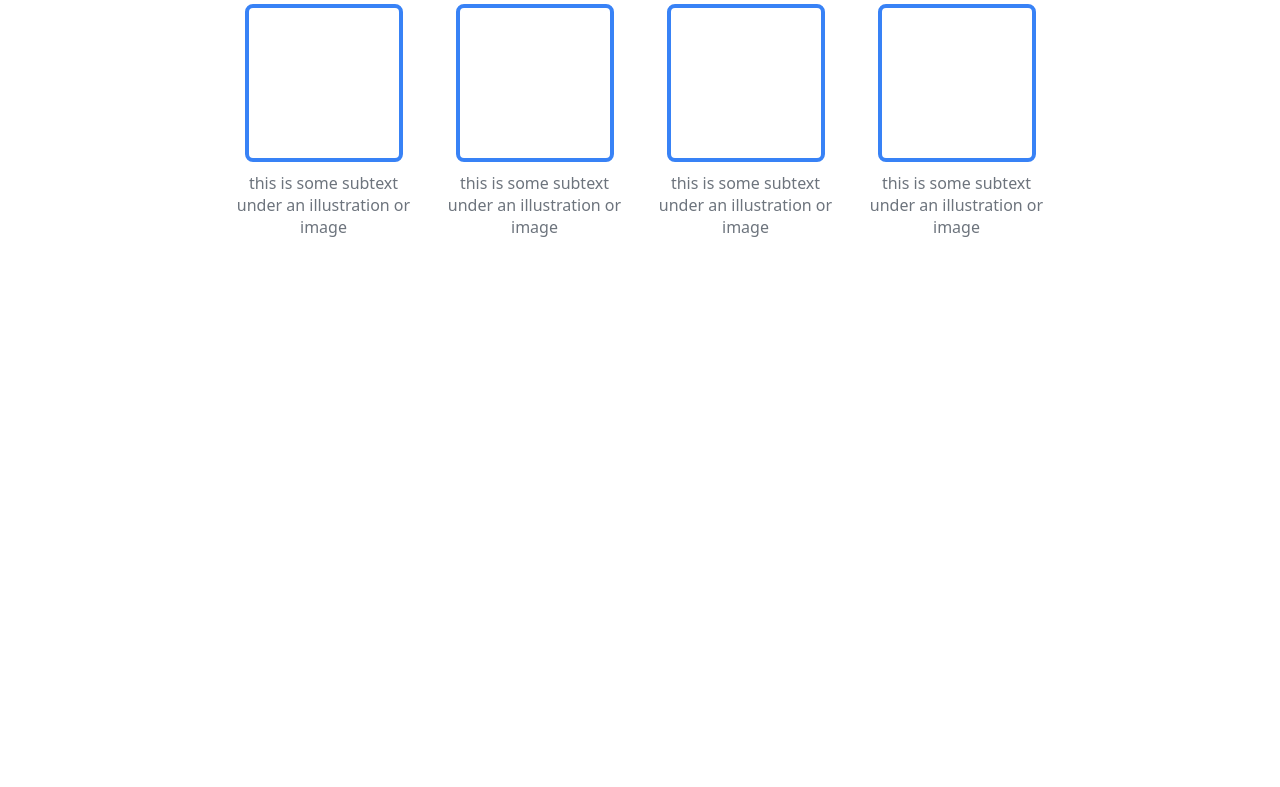
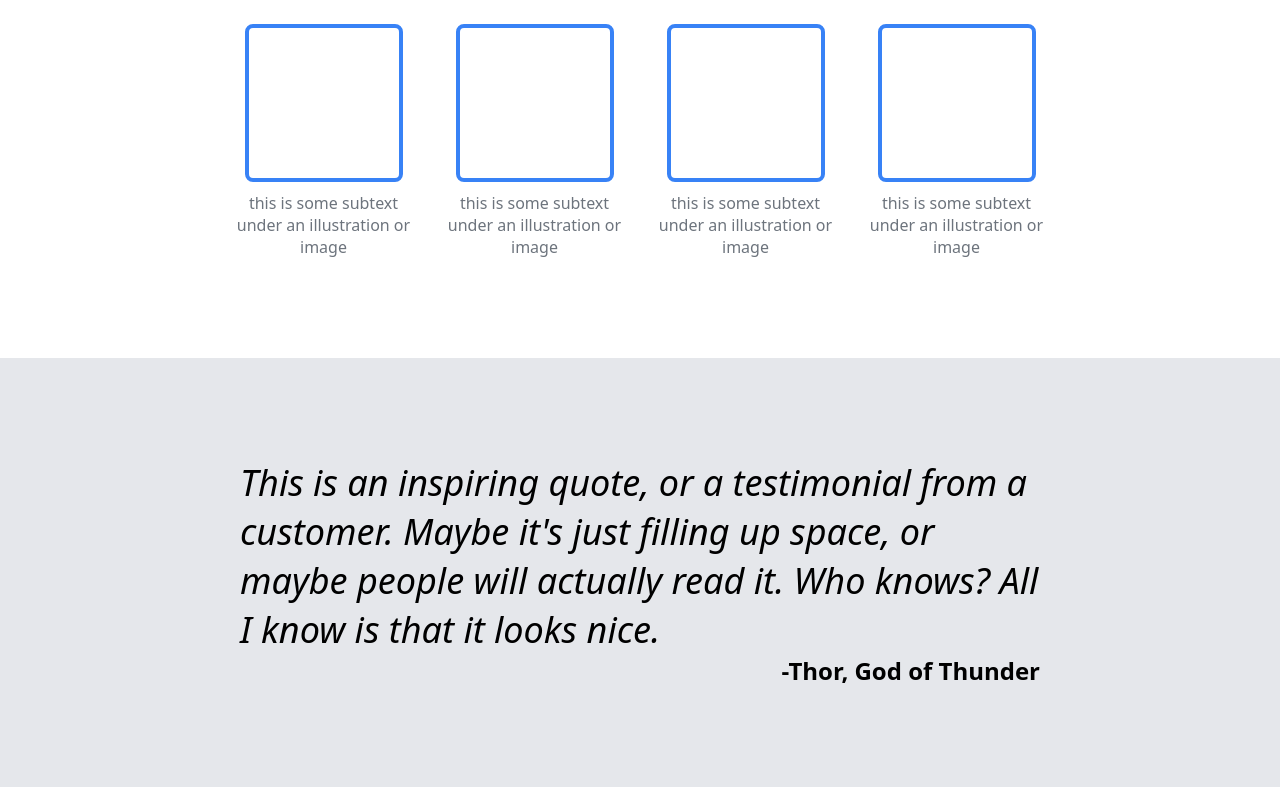
Before and after one commit to DragonCoder17/landing-page, a plain HTML site: page index.html in a window 1280 px wide. Shown: the part 594-1381 px from the top of the page. Before the commit the page ends 932 px from the top, so only its background shows below. Drawn offline with Linux system fonts and the light colour scheme.

Commit message:
Edit index.html and styles.css

```diff
--- a/index.html
+++ b/index.html
@@ -54,5 +54,15 @@
             </div>
         </div>
     </div>
+    <div class="section3">
+        <div class="quote-container">
+            <div class="quote">
+                This is an inspiring quote, or a testimonial from a customer. Maybe it's just filling up space, or maybe people will actually read it. Who knows? All I know is that it looks nice.
+            </div>
+            <div class="quote-name">
+                -Thor, God of Thunder
+            </div>
+        </div>
+    </div>
 </body>
 </html>
--- a/styles.css
+++ b/styles.css
@@ -101,7 +101,7 @@ h1 {
 .info-header{
     font-size: 36px;
     font-weight: 900;
-    margin: 30px 0;
+    margin: 40px 0;
 }
 
 .info-container {
@@ -132,3 +132,29 @@ h1 {
 .info-text {
     color: #6d747d;
 }
+
+.section3 {
+    background-color: #e5e7eb;
+    display: flex;
+    flex-direction: column;
+    justify-content: center;
+    align-items: center;
+    padding: 100px 0;
+}
+
+.quote-container {
+    width: 800px;
+}
+
+.quote {
+    font-size: 36px;
+    font-style: italic;
+    font-weight: 100;
+}
+
+.quote-name {
+    font-size: 24px;
+    font-weight: bold;
+    display: flex;
+    justify-content: flex-end;
+}
```
